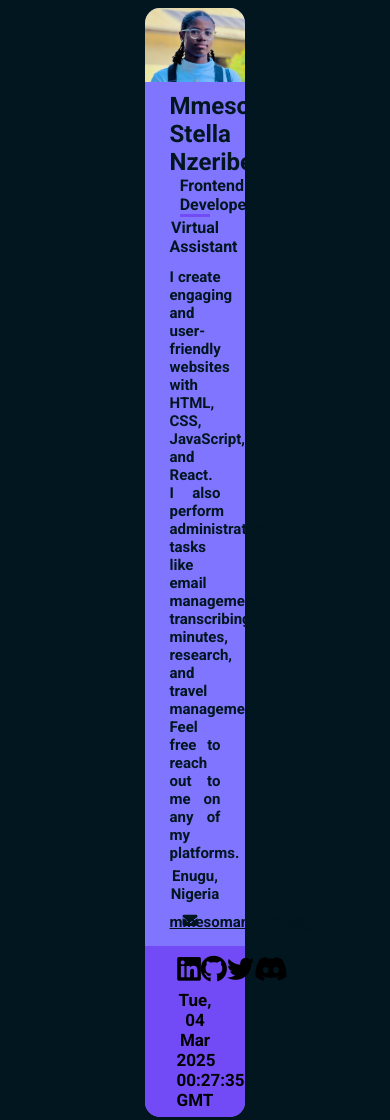
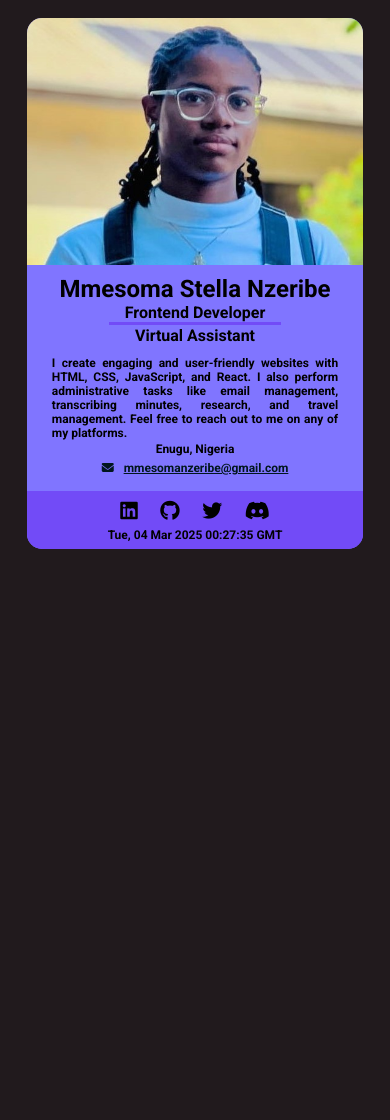
Before and after one commit to Starr365/Digital-Business-Card, a plain HTML site: page index.html in a window 390 px wide. After the commit the page ends 844 px from the top, so only its background shows below. Drawn offline with Linux system fonts and the light colour scheme.

Commit message:
Add files via upload

```diff
--- a/index.html
+++ b/index.html
@@ -2,7 +2,8 @@
     <head>
         <meta charset="UTF-8">
         <meta name="viewport" content="width=device-width, initial-scale=1.0">
-        <link rel="stylesheet" href="styles.css" />
+        <link rel="stylesheet" href="styles.css"/>
+        <link rel="stylesheet" href="mediaquery.css">
         <link rel="preconnect" href="https://fonts.googleapis.com">
         <link rel="preconnect" href="https://fonts.gstatic.com" crossorigin>
         <link href="https://fonts.googleapis.com/css2?family=Roboto:ital,wght@0,100..900;1,100..900&display=swap" rel="stylesheet">
--- /dev/null
+++ b/mediaquery.css
@@ -0,0 +1,28 @@
+/* Media queries for responsiveness */
+@media (max-width: 768px) {
+    .card {
+        width: 80%;
+    }
+
+    .icon {
+        font-size: 24px;
+    }
+
+    #about, h5, #email, .mail, #utc-time {
+        font-size: 14px;
+    }
+}
+
+@media (max-width: 480px) {
+    .card {
+        width: 95%;
+    }
+
+    .icon {
+        font-size: 20px;
+    }
+
+    #about, h5, #email, .mail, #utc-time {
+        font-size: 12px;
+    }
+}
--- a/styles.css
+++ b/styles.css
@@ -1,96 +1,97 @@
 body {
-    background-color: #01161e;
+    background-color: #211a1d;
     font-family: 'Roboto', 'Open Sans', 'Helvetica Neue', sans-serif, -apple-system, BlinkMacSystemFont, 'Open Sans', 'Helvetica Neue', sans-serif;
-    color: #01161e;
+    padding: 10px;
 }
 
-.card{
+.card {
     background: #8075ff;
     border-radius: 15px;
     width: 27%;
     margin: auto;
 }
 
-.avatar{
+.avatar {
     width: 100%;
     border-radius: 15px 15px 0px 0px;
-
 }
 
-.info{
+.info {
     text-align: center;
     margin-left: 25px;
     margin-right: 25px;
 }
 
-h2{
+h2 {
     margin-top: 10px;
 }
 
-.main{
+.main {
     border-bottom: 3px solid #724bf7;
     margin-top: -20px;
     width: 60%;
     margin-left: auto;
     margin-right: auto;
 }
-.aux{
+
+.aux {
     margin-top: -20px;
 }
 
-#about{
+#about {
     text-align: justify;
-    font-size: 15;
+    font-size: 15px;
     font-weight: bold;
     margin-top: -10px;
 }
 
-h5{
+h5 {
     margin-top: -10px;
-    font-size: 15;
+    font-size: 15px;
 }
 
-a{
+a {
     color: black;
- }
-#email, .mail{
+}
+
+#email, .mail {
     display: inline-block;
-    color: #01161e ;
+    color: #01161e;
     margin-top: -15px;
-    font-size: 15;
+    font-size: 15px;
     font-weight: bold;
 }
 
-#email{
+#email {
     padding-right: 10px;
 }
 
-.footer{
+.footer {
     border-radius: 0px 0px 15px 15px;
     background-color: #724bf7;
     margin-top: 15px;
 }
-.icon{
-    /* border: 2px solid black; */
+
+.icon {
     text-align: center;
     margin-left: 25px;
     margin-right: 25px;
-    width: 70%;
+    width: 60%;
     margin: auto;
     display: flex;
     justify-content: space-around;
     padding-top: 10px;
-    font-size: 27;
+    font-size: 20px;
 }
 
-a:hover{
+a:hover {
     color: #b3c2f2;
 }
 
-#utc-time{
+#utc-time {
     color: black;
     text-align: center;
     padding: 7px;
-    font-size: 17;
+    font-size: 15px;
     font-weight: bold;
 }
```
